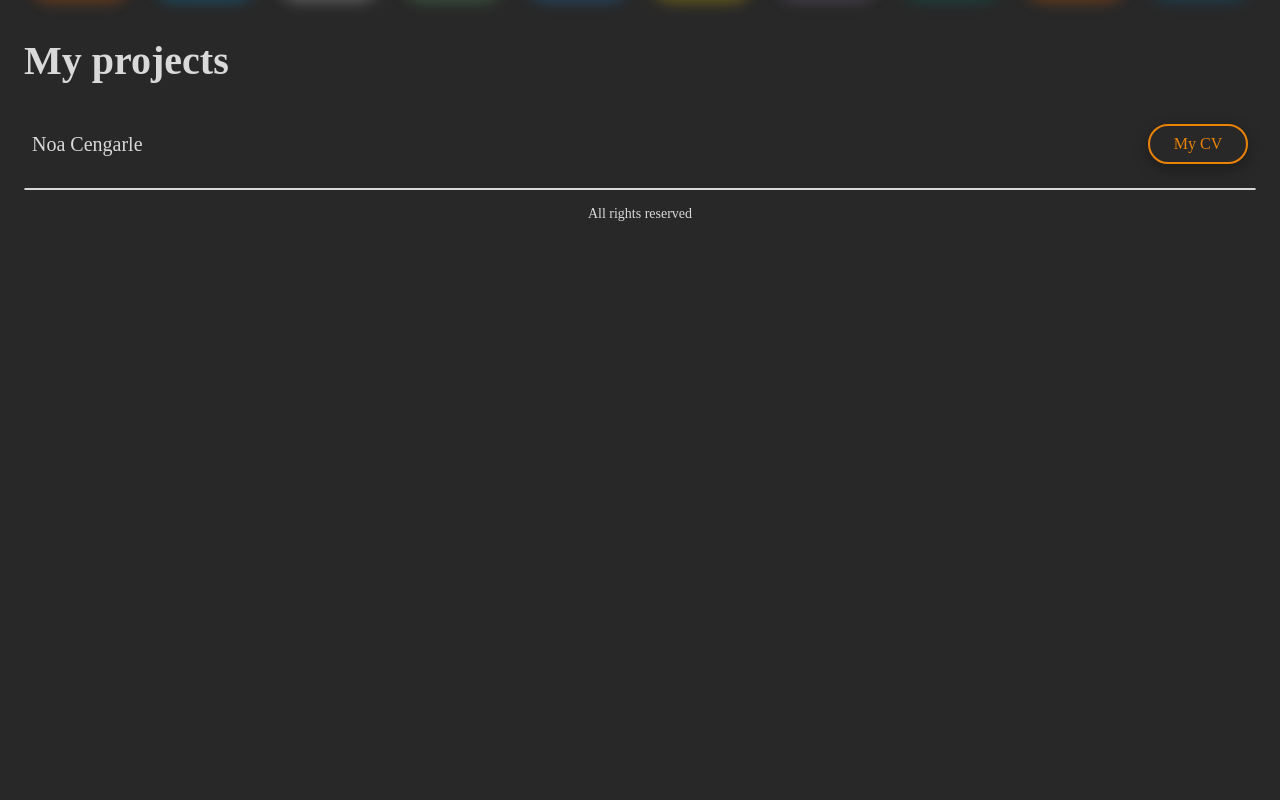
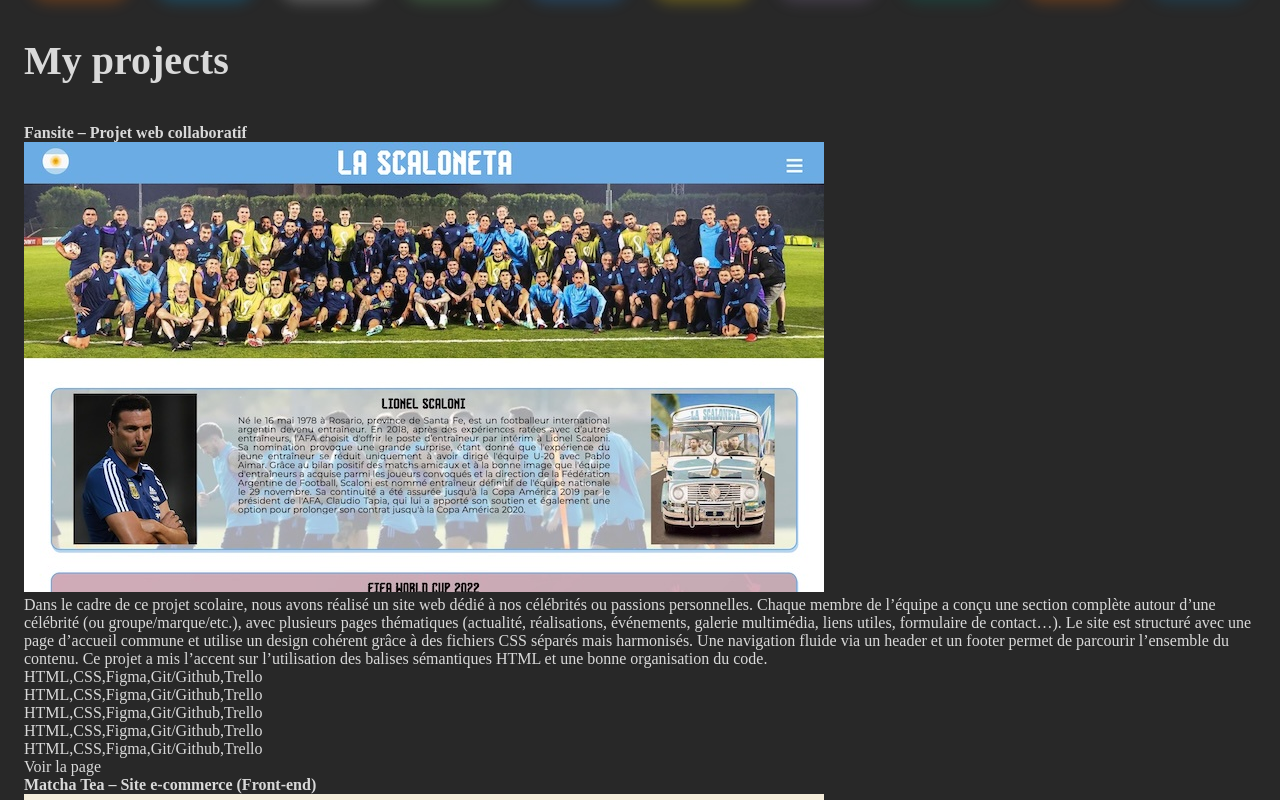
Before and after one commit to noa-cen/portfolio, a plain HTML site: page index.html in a window 1280 px wide. Shown: the part 1420-2220 px from the top of the page. Before the commit the page ends 1658 px from the top, so only its background shows below. Drawn offline with Linux system fonts and the light colour scheme; a web font is replaced by a local one.

Commit message:
getProject() js, json

```diff
--- a/assets/style.css
+++ b/assets/style.css
@@ -52,7 +52,7 @@
 }
 
 .home {
-    background-image: url("portfolio2.png");
+    background-image: url("portfolio.png");
     background-size: cover;
     background-position: 21% 50%;
     height: 94%;
--- a/script.js
+++ b/script.js
@@ -69,4 +69,56 @@
 });
 
 /* My projects */
-const myProjectsContainer = document.querySelector('.myprojects');
+async function getProject() {
+    try {
+        const reponse = await fetch('assets/projects/projects.json');
+        const projects = await reponse.json();
+        return projects;
+    }
+    catch (error) {
+        console.error('Error fetching or processing projects:', error);
+    }
+}
+
+getProject().then(projects => {
+    for (let i = 0; i < projects.length; i++) {
+        const projectsContainer = document.querySelector('.myprojects');
+        const myProject = document.createElement('article');
+        myProject.classList.add('project');
+
+        const project = projects[i];
+
+        const titleElement = document.createElement('h4');
+        titleElement.textContent = project.name;
+
+        const imageElement = document.createElement('img');
+        imageElement.classList.add('projectImage');
+        imageElement.alt = `Image de l'écran d'accueil de ${project.name}`;
+        imageElement.title = project.name;
+        imageElement.src = project.image;
+
+        const descriptionElement = document.createElement('p');
+        descriptionElement.textContent = project.description;
+
+        const technologiesList = document.createElement('ul');
+        project.technologies.forEach(tech => {
+            const technologieElement = document.createElement('li');
+            technologieElement.textContent = project.technologies;
+            technologiesList.appendChild(technologieElement);
+        });
+
+        const linkElement = document.createElement('a');
+        linkElement.classList.add('link');
+        linkElement.href = project.link;
+        linkElement.target = '_blank';
+        linkElement.ariaLabel = `Accéder à la page ${project.name}`;
+        linkElement.textContent = 'Voir la page';
+
+        myProject.appendChild(titleElement);
+        myProject.appendChild(imageElement);
+        myProject.appendChild(descriptionElement);
+        myProject.appendChild(technologiesList);
+        myProject.appendChild(linkElement);
+        projectsContainer.appendChild(myProject);
+    }
+});
```
Also changed, not shown: assets/projects/projects.json (renamed from projects.json), 3 other files.
